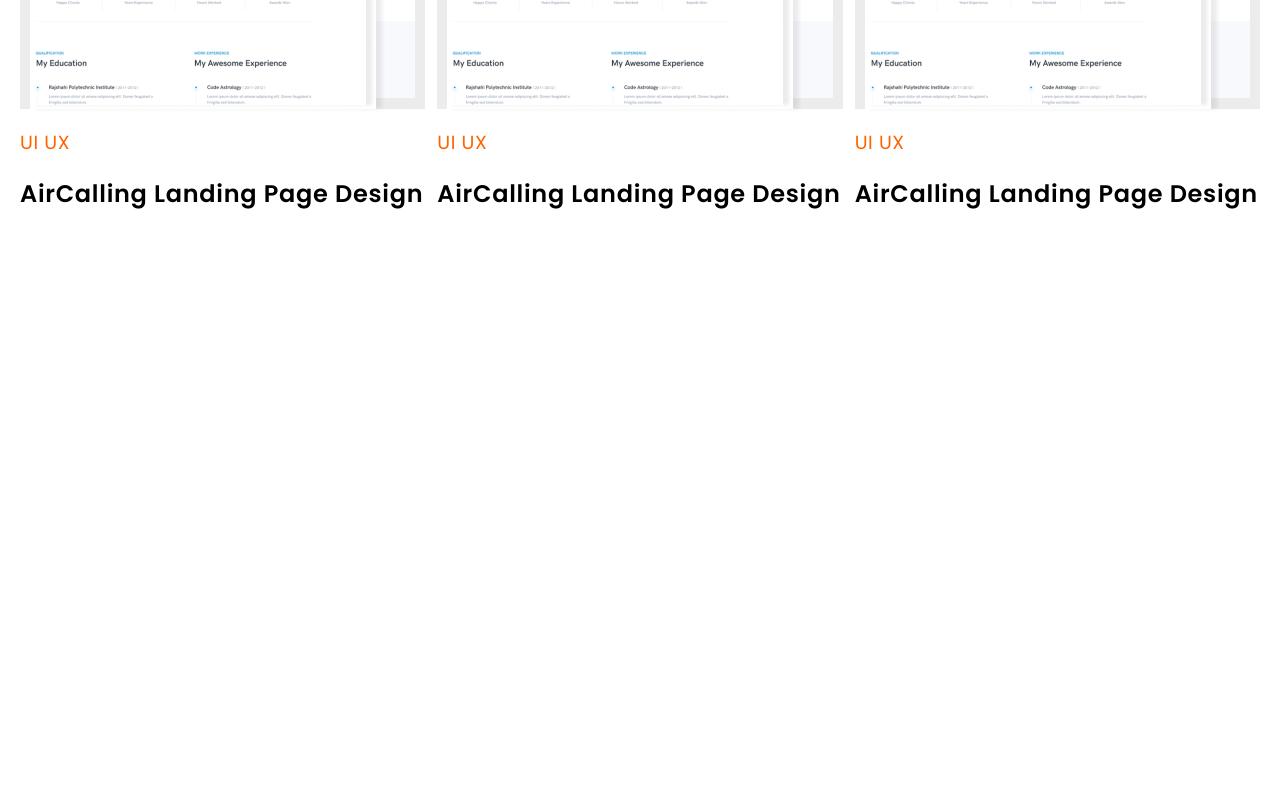
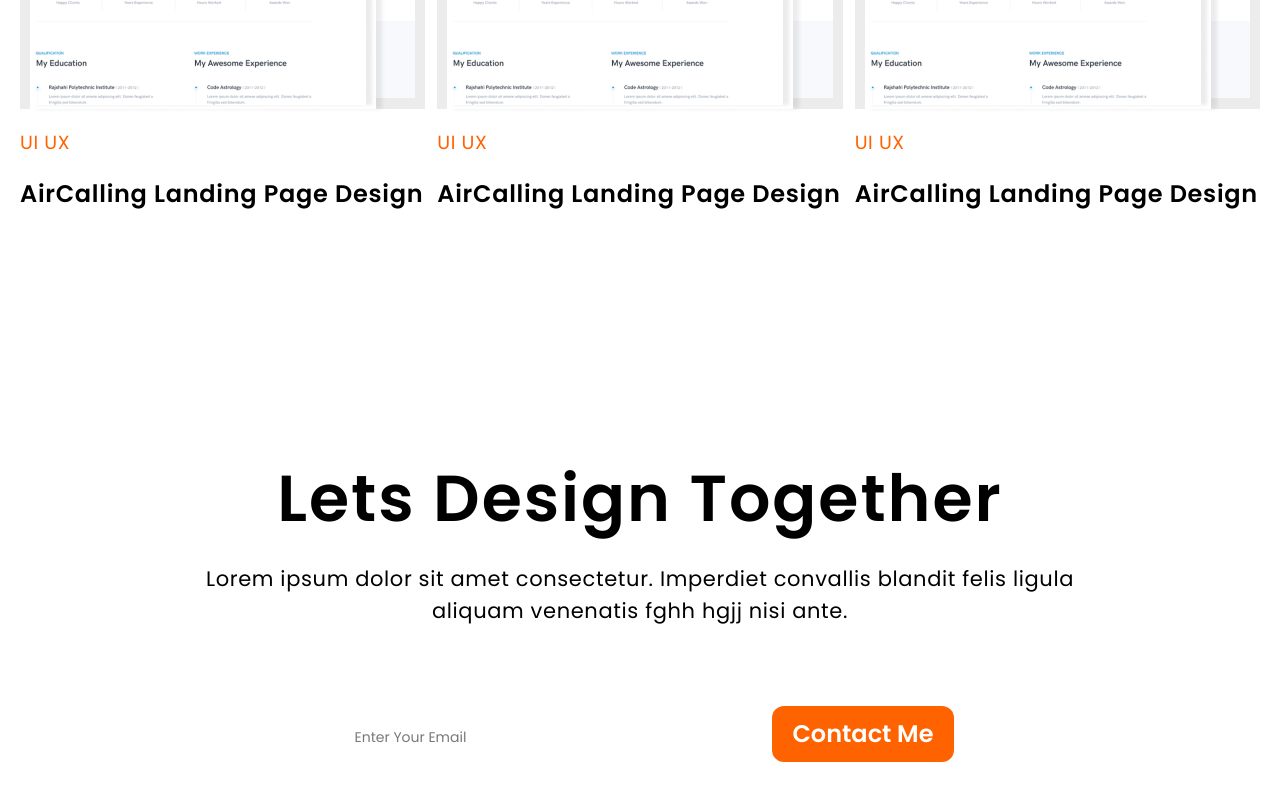
Before and after one commit to blackheart7565/personal-portfolio, a React (Vite) app: page / in a window 1280 px wide. Shown: the part 3315-4115 px from the top of the page. Before the commit the page ends 3525 px from the top, so only its background shows below. Built offline with nearby package versions, Linux system fonts and the light colour scheme.

Commit message:
feat: add ContactUs section to the homepage

```diff
--- /dev/null
+++ b/src/components/Home/ContactUs.tsx
@@ -0,0 +1,34 @@
+/* eslint-disable @typescript-eslint/no-empty-object-type */
+import { FC } from "react";
+
+interface IContactUsProps { }
+
+export const ContactUs: FC<IContactUsProps> = (): JSX.Element => {
+	return (
+		<section className="relative">
+			<div className="container flex flex-col items-center justify-center h-full pt-60 pb-20">
+				<h1 className="text-[65px] font-semibold tracking-[0.03em] dark:text-white text-black text-center">
+					Lets Design Together
+				</h1>
+				<p className="text-[21px] tracking-[0.03em] dark:text-white text-black text-center max-w-4xl mx-auto mt-4">
+					Lorem ipsum dolor sit amet consectetur. Imperdiet convallis blandit felis ligula aliquam venenatis fghh hgjj nisi ante.
+				</p>
+				<form className="w-full flex flex-col items-center mt-20">
+					<div className="relative max-w-[627px] w-full flex items-center gap-5">
+						<label htmlFor="contactMe" className="relative z-[21] py-3 grow w-full h-full bg-white rounded-xl">
+							<input
+								type="email"
+								id="contactMe"
+								placeholder={"Enter Your Email"}
+								className="w-full h-full pl-7 bg-transparent outline-none text-[21px] placeholder:text-[21px] placeholder:text-[#797979] placeholder:text-sm smm:placeholder:text-base"
+							/>
+						</label>
+						<button type="submit" className="relative py-3 px-5 text-nowrap text-2xl font-semibold text-white bg-primary py rounded-xl hover:bg-primary/80 transition-colors duration-300 ease-in-out">
+							Contact Me
+						</button>
+					</div>
+				</form>
+			</div>
+		</section>
+	);
+};
--- a/src/pages/ContactUs.tsx
+++ /dev/null
@@ -1,11 +0,0 @@
-import React from "react";
-
-interface IContactUsProps { }
-
-export const ContactUs: React.FC<IContactUsProps> = (): JSX.Element => {
-	return (
-		<div className="">
-			ContactUs
-		</div>
-	)
-}
--- a/src/pages/Home.tsx
+++ b/src/pages/Home.tsx
@@ -5,6 +5,7 @@ import { Hero } from "../components/Home/Hero";
 import { About } from "../components/Home/About";
 import { Services } from "../components/Home/Services";
 import { Projects } from "../components/Home/Projects";
+import { ContactUs } from "../components/Home/ContactUs";
 
 interface IHomeProps { }
 
@@ -16,6 +17,7 @@ export const Home: FC<IHomeProps> = (): JSX.Element => {
 			<About />
 			<Services />
 			<Projects />
+			<ContactUs />
 		</div>
 	);
 };
```
